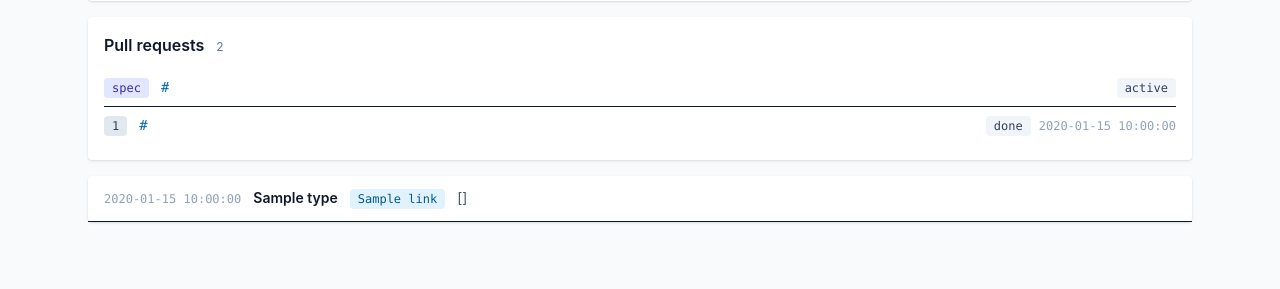
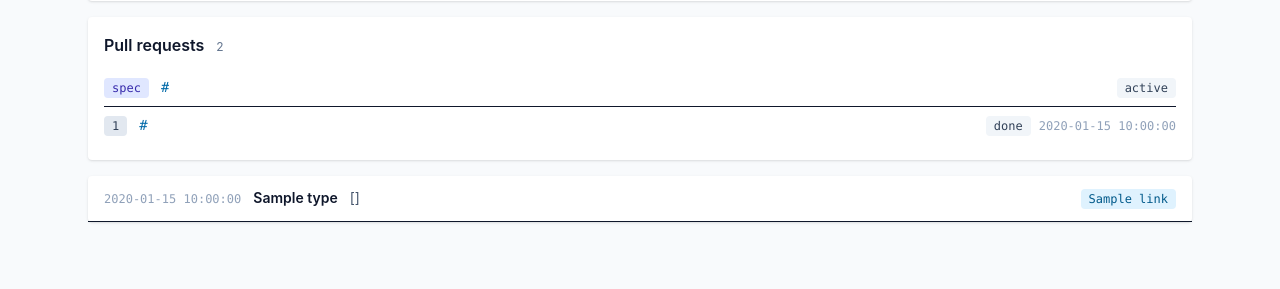
Before and after one commit to smoketurner/ai-dlc, a Python web app: template services/dashboard/src/dashboard/templates/run_detail.html in a window 1280 px wide. Shown: the part 477-766 px from the top of the page. Run offline with Jinja, Linux system fonts and the light colour scheme; the template is opened without the code that fills it: most values are stand-ins (such as "Sample title", 1, 10 or a date in 2020); style sheets or scripts are compiled from the project's sources.

Commit message:
fix PR links

```diff
--- a/services/dashboard/src/dashboard/templates/run_detail.html
+++ b/services/dashboard/src/dashboard/templates/run_detail.html
@@ -139,23 +139,29 @@
     <li class="px-4 py-3 text-sm flex items-baseline gap-3 flex-wrap">
       <span class="text-slate-400 font-mono text-xs">{{ ev.timestamp }}</span>
       <span class="font-semibold">{{ ev.type }}</span>
+      <span class="text-slate-600 truncate flex-1 min-w-0" title="{{ ev.payload }}">{{ ev.payload | tojson }}</span>
+      {% if ev.links %}
+      <span class="ml-auto flex items-baseline gap-2">
         {% for link in ev.links %}
         <a href="{{ link.url }}" target="_blank" rel="noopener"
            class="px-2 py-0.5 rounded text-xs bg-sky-100 text-sky-800 hover:bg-sky-200 font-mono">{{ link.label }}</a>
         {% endfor %}
-      <span class="text-slate-600 truncate" title="{{ ev.payload }}">{{ ev.payload | tojson }}</span>
+      </span>
+      {% endif %}
     </li>
     {% endfor %}
     <template x-for="ev in liveEvents" :key="ev.event_id">
       <li class="px-4 py-3 text-sm flex items-baseline gap-3 bg-emerald-50 flex-wrap">
         <span class="text-slate-400 font-mono text-xs" x-text="ev.timestamp"></span>
         <span class="font-semibold" x-text="ev.type"></span>
+        <span class="text-slate-600 truncate flex-1 min-w-0" x-text="JSON.stringify(ev.payload)"></span>
+        <span class="ml-auto flex items-baseline gap-2" x-show="ev.links && ev.links.length">
           <template x-for="link in ev.links" :key="link.url">
             <a :href="link.url" target="_blank" rel="noopener"
                x-text="link.label"
                class="px-2 py-0.5 rounded text-xs bg-sky-100 text-sky-800 hover:bg-sky-200 font-mono"></a>
           </template>
-        <span class="text-slate-600 truncate" x-text="JSON.stringify(ev.payload)"></span>
+        </span>
       </li>
     </template>
   </ul>
```
Lines whose indentation alone changed are shown as unchanged.
